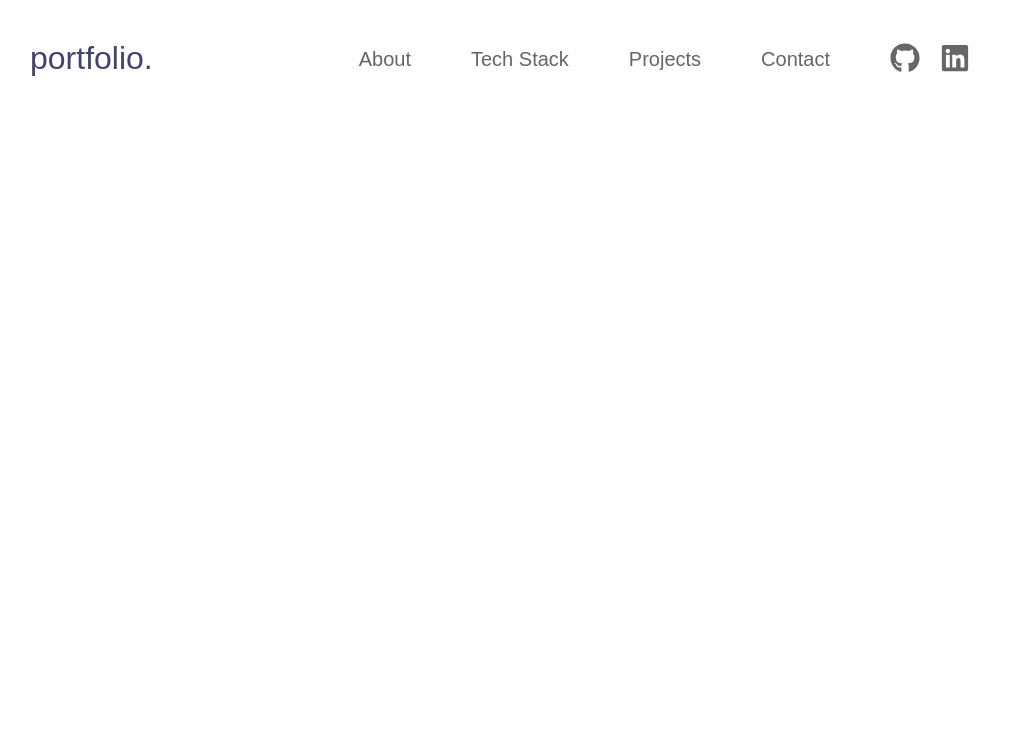
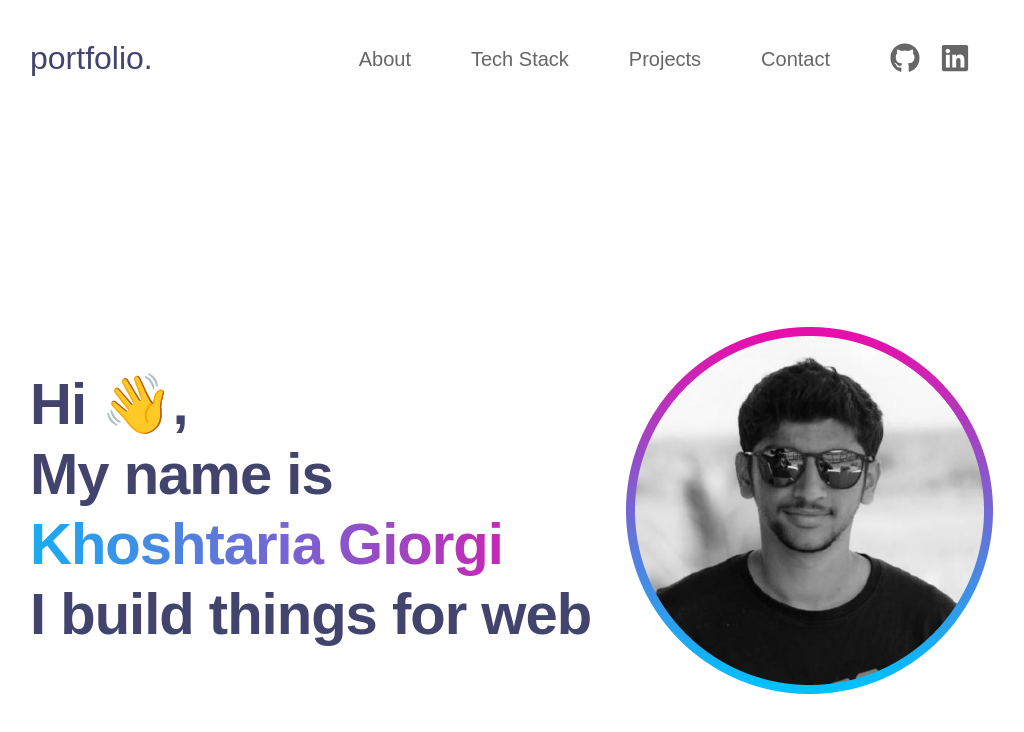
Before and after one commit to g1org11/portfolio, a React (Vite) app: page / in a window 1280 px wide. Shown: the top 732 px of the page, without its empty margins (170-1194 px from the left). Built offline with nearby package versions, Linux system fonts and the light colour scheme.

Commit message:
add hero section

```diff
--- a/src/components/SiteContainer.tsx
+++ b/src/components/SiteContainer.tsx
@@ -1,11 +1,12 @@
 import React from "react";
 import Header from "./header/Header";
 import styled from "styled-components";
-
+import Hero from "./hero/Hero";
 const SiteContainer = () => {
   return (
     <StyledContainer>
       <Header />
+      <Hero />
     </StyledContainer>
   );
 };
--- a/src/components/header/Header.tsx
+++ b/src/components/header/Header.tsx
@@ -91,7 +91,7 @@ const NavDiv = styled.div`
   justify-content: center;
 `;
 const Nav = styled.nav`
-  @media (max-width: 850px) {
+  @media (max-width: 744px) {
     display: none;
   }
 `;
@@ -108,6 +108,9 @@ const UL = styled.ul`
     font-style: normal;
     font-weight: 500;
     line-height: 26px;
+    @media (max-width: 1100px) {
+      margin-right: 30px;
+    }
   }
 `;
 const SocialIcons = styled.div`
@@ -159,14 +162,14 @@ const ModaIcons = styled.div`
 const BurgerIcon = styled.button`
   all: unset;
   display: none;
-  @media (max-width: 850px) {
+  @media (max-width: 744px) {
     display: ${(props) => (props.show ? "inline-block" : "none")};
   }
 `;
 const XIcon = styled.button`
   all: unset;
   display: none;
-  @media (max-width: 850px) {
+  @media (max-width: 744px) {
     display: ${(props) => (props.show ? "inline-block" : "none")};
   }
 `;
--- /dev/null
+++ b/src/components/hero/Hero.jsx
@@ -0,0 +1,101 @@
+import React from "react";
+import styled from "styled-components";
+import img from "../../assets/p1.png";
+import { defaultTheme } from "../defaultTheme";
+
+const Hero = () => {
+  return (
+    <Container>
+      <Titles>
+        <h1>Hi 👋, </h1>
+        <h1>My name is </h1>
+        <Name>Khoshtaria Giorgi</Name>
+        <h1>I build things for web</h1>
+      </Titles>
+      <ImageDiv>
+        <img src={img} alt="Profile" />
+      </ImageDiv>
+    </Container>
+  );
+};
+
+export default Hero;
+
+const Container = styled.div`
+  display: flex;
+  align-items: center;
+  justify-content: space-between;
+  margin-top: 250px;
+  @media (max-width: 744px) {
+    flex-direction: column;
+    margin-top: 200px;
+  }
+`;
+
+const ImageDiv = styled.div`
+  width: 364px;
+  height: 364px;
+  flex-shrink: 0;
+  border-radius: 230px;
+  /* border: 9px solid #cc72b3; */
+
+  @media (max-width: 1100px) {
+    width: 300px;
+    height: 300px;
+    img {
+      width: 300px;
+      height: 300px;
+    }
+  }
+  @media (max-width: 744px) {
+    margin-top: 50px;
+    width: 364px;
+    height: 364px;
+    img {
+      width: 364px;
+      height: 364px;
+    }
+    @media (max-width: 460px) {
+      width: 300px;
+      height: 300px;
+      img {
+        width: 300px;
+        height: 300px;
+      }
+    }
+  }
+`;
+
+const Titles = styled.div`
+  h1 {
+    font-size: 58px;
+    font-style: normal;
+    font-weight: 700;
+    line-height: 70px; /* 120.69% */
+    letter-spacing: -1px;
+    color: ${defaultTheme.colors.lightTheme.americanblue};
+    @media (max-width: 1100px) {
+      font-size: 42px;
+      line-height: 50px;
+    }
+    @media (max-width: 744px) {
+      text-align: center;
+    }
+    @media (max-width: 460px) {
+      font-size: 32px;
+      line-height: 38px;
+    }
+  }
+`;
+const Name = styled.h1`
+  background: var(--Gradient-Heading, linear-gradient(90deg, #13b0f5 -2.06%, #e70faa 100%));
+  background-clip: text;
+  -webkit-background-clip: text;
+  -webkit-text-fill-color: transparent;
+
+  font-size: 58px;
+  font-style: normal;
+  font-weight: 700;
+  line-height: 70px;
+  letter-spacing: -1px;
+`;
```
Also changed, not shown: src/assets/p1.png (added).
